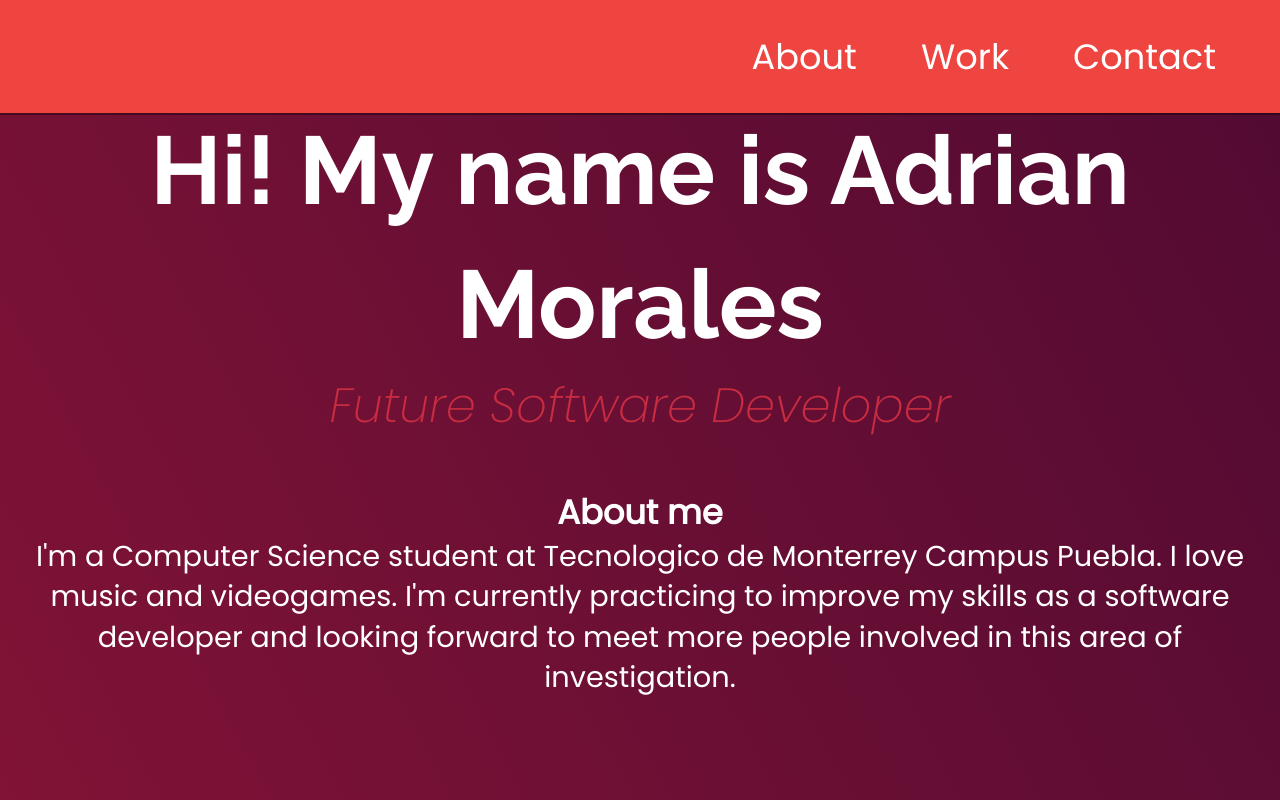
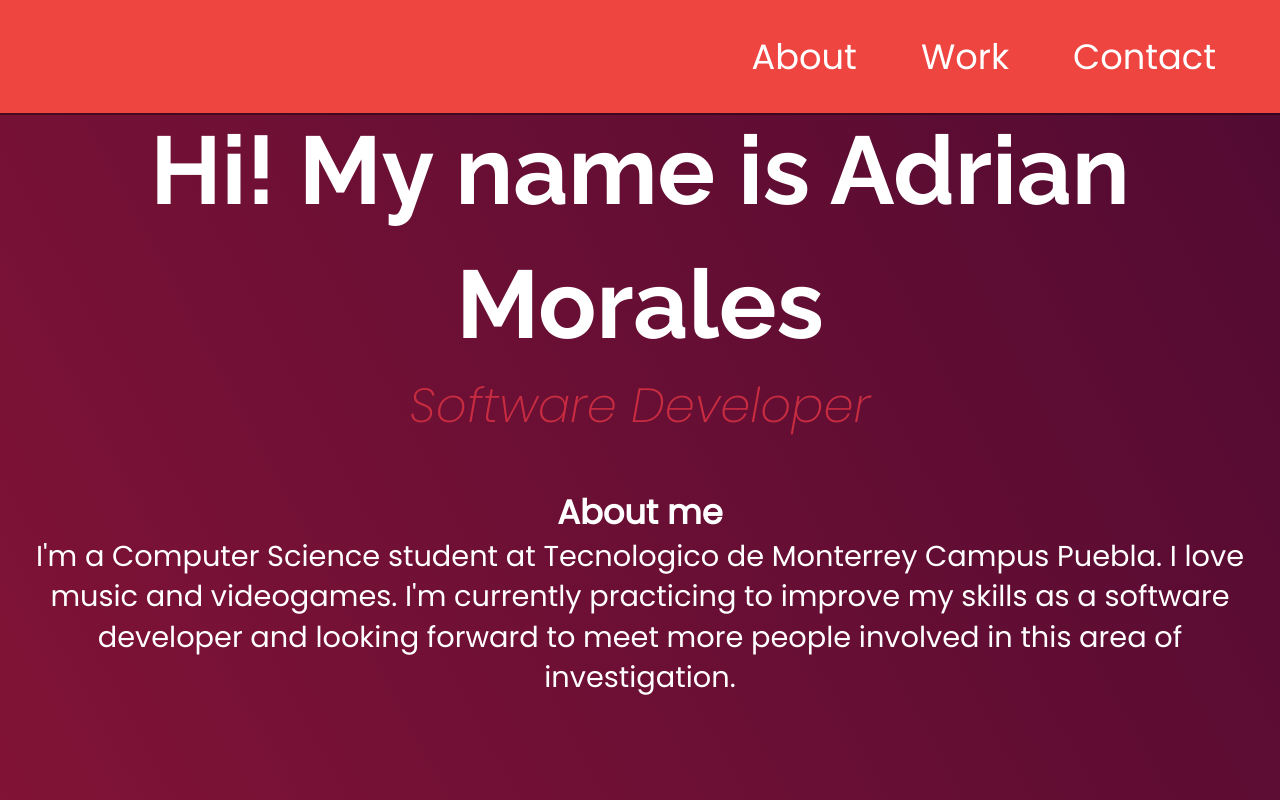
Before and after one commit to Amorale05/PersonalPortfolio-HTML-CSS, a plain HTML site: page index.html in a window 1280 px wide. Shown: the top 800 px of the page. Drawn offline with Linux system fonts and the light colour scheme.

Commit message:
Little change to text

```diff
--- a/index.html
+++ b/index.html
@@ -33,7 +33,7 @@
     <main>
         <section class="welcome-section" id="welcome-section">
             <h1>Hi! My name is Adrian Morales</h1>
-            <p class="subtitle">Future Software Developer</p>
+            <p class="subtitle">Software Developer</p>
             <h3 class="about-me">About me</h3>
             <p class="description">I'm a Computer Science student at Tecnologico de Monterrey Campus Puebla. I love music and videogames. I'm currently practicing to improve my skills as a software developer and looking forward to meet more people involved in this area of investigation.</p>
 
```
